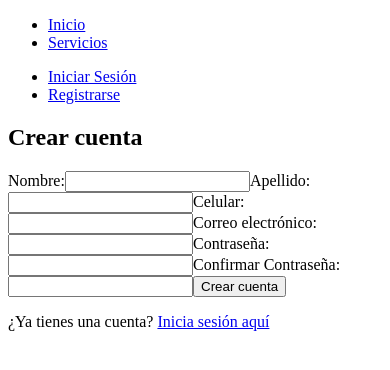
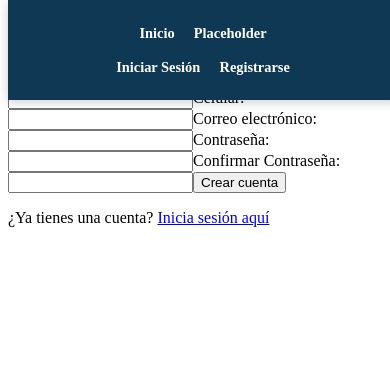
Before and after one commit to Yes-ID33/IngenieriaDeSoftwareGrupo2, a React (Vite) app in the folder client/: page /register in a window 390 px wide. Shown: the top 370 px of the page. Built offline with nearby package versions, Linux system fonts and the light colour scheme.

Commit message:
Inicio del CSS

```diff
--- a/client/src/App.css
+++ b/client/src/App.css
@@ -1,3 +1,20 @@
+:root {
+  --Aqua: #0299D8;
+
+  --Azul-Oscuro: #001A34;
+  --Amarillo: #FFC501;
+  --Purpura: #4E3D98;
+  --Naranja: #F29A01;
+  --Rojo: #D8473A;
+  --Verde: #00B876;
+  --Gris: #4E4E4E;
+
+
+  --Gris-Claro: #F2F6F9;
+  --Azul-Navy: #0F3854;
+}
+
+
 .firstpages-img {
   display: block;
   margin: 0 auto 16px auto;
@@ -11,7 +28,7 @@
   align-items: center;
   justify-content: center;
   min-height: 60vh;
-  background: #fff;
+  background: var(--Gris-Claro);
 }
 
 .firstpages-main {
@@ -34,7 +51,7 @@
 }
 
 .firstpages-title {
-  color: #2d0bd4;
+  color: var(--Amarillo);
   text-align: center;
   margin-bottom: 16px;
   font-size: 2rem;
--- a/client/src/App.jsx
+++ b/client/src/App.jsx
@@ -1,9 +1,9 @@
-
 import { BrowserRouter, Routes, Route } from 'react-router-dom'
 import Firstpages from './Componentes/Firstpages';
 import Login from './Componentes/Login';
 import Register from './Componentes/Register';
 import './App.css';
+import "./index.css";
 
 function App() {
 
--- a/client/src/Componentes/Firstpages.jsx
+++ b/client/src/Componentes/Firstpages.jsx
@@ -5,6 +5,25 @@ import { Link } from 'react-router-dom';
 const Firstpages = () => {
   return (
     <div className="firstpages-main">
+      <header>
+        <div className="nav-left">
+          <nav>
+            <ul>
+              <li><a href="/">Inicio</a></li>
+              <li><a href="/">Placeholder</a></li>
+            </ul>
+          </nav>
+        </div>
+        <div className="nav-right">
+          <nav>
+            <ul>
+              <li><a href="/login">Iniciar Sesión</a></li>
+              <li><a href="/register">Registrarse</a></li>
+            </ul>
+          </nav>
+        </div>
+      </header>
+
       <div className='description-conatiner'>
           <img src="" alt="Foto Pascual" className="firstpages-img"/>
           <h1 className="firstpages-title">Gestion de practicas profesionales pascualinas</h1>
--- a/client/src/Componentes/Login.jsx
+++ b/client/src/Componentes/Login.jsx
@@ -1,4 +1,6 @@
 import React from 'react';
+import "../App.css";
+import "../index.css"
 
 const Login = () => {
   return (
@@ -8,7 +10,7 @@ const Login = () => {
           <nav>
             <ul>
               <li><a href="/">Inicio</a></li>
-              <li><a href="/servicios.html">Servicios</a></li>
+              <li><a href="/">Placeholder</a></li>
             </ul>
           </nav>
         </div>
--- a/client/src/Componentes/Register.jsx
+++ b/client/src/Componentes/Register.jsx
@@ -1,5 +1,7 @@
 import React, { useState } from 'react';
 import axios from 'axios';
+import "../App.css";
+import "../index.css"
 
 const Register = () => {
   const [formData, setFormData] = useState({
@@ -52,7 +54,7 @@ const Register = () => {
           <nav>
             <ul>
               <li><a href="/">Inicio</a></li>
-              <li><a href="/servicios.html">Servicios</a></li>
+              <li><a href="/">Placeholder</a></li>
             </ul>
           </nav>
         </div>
--- a/client/src/index.css
+++ b/client/src/index.css
@@ -0,0 +1,110 @@
+:root {
+  --Aqua: #0299D8;
+
+  --Azul-Oscuro: #001A34;
+  --Amarillo: #FFC501;
+  --Purpura: #4E3D98;
+  --Naranja: #F29A01;
+  --Rojo: #D8473A;
+  --Verde: #00B876;
+  --Gris: #4E4E4E;
+
+
+  --Gris-Claro: #F2F6F9;
+  --Azul-Navy: #0F3854;
+
+  --transition: all 0.3s ease;
+}
+
+/* Estilos del Header */
+header {
+  background-color: var(--Azul-Navy);
+  color: white;
+  display: flex;
+  justify-content: space-between;
+  align-items: center;
+  padding: 0.8rem 5%;
+  box-shadow: 0 2px 10px rgba(0, 0, 0, 0.2);
+  position: fixed;
+  top: 0;
+  z-index: 1000;
+  width: 100%;
+  box-sizing: border-box;
+}
+
+header .nav-left ul,
+header .nav-right ul {
+  list-style: none;
+  padding: 0;
+  margin: 0;
+  display: flex;
+}
+
+header .nav-left ul li,
+header .nav-right ul li {
+  margin: 0 1.1rem;
+  position: relative;
+}
+
+header nav ul li a {
+  color: white;
+  text-decoration: none;
+  font-weight: 600;
+  font-size: 1.1rem;
+  padding: 0.5rem 0;
+  transition: var(--transition);
+  position: relative;
+}
+
+header nav ul li a:hover {
+  color: var(--secondary-color);
+}
+
+header nav ul li a::after {
+  content: '';
+  position: absolute;
+  width: 0;
+  height: 2px;
+  bottom: 0;
+  left: 0;
+  background-color: var(--secondary-color);
+  transition: var(--transition);
+}
+
+header nav ul li a:hover::after {
+  width: 100%;
+}
+
+.nav-right {
+  margin-right: 2rem;
+}
+
+/* Estilos responsivos para el header */
+@media (max-width: 768px) {
+  header {
+    flex-direction: column;
+    padding: 1rem;
+  }
+
+  header .nav-left,
+  header .nav-right {
+    width: 100%;
+    margin: 0.5rem 0;
+  }
+
+  header .nav-left ul,
+  header .nav-right ul {
+    justify-content: center;
+  }
+}
+
+@media (max-width: 480px) {
+  header .nav-left ul li,
+  header .nav-right ul li {
+    margin: 0 0.6rem;
+  }
+
+  header nav ul li a {
+    font-size: 0.9rem;
+  }
+}
```
Lines whose indentation alone changed are shown as unchanged.
